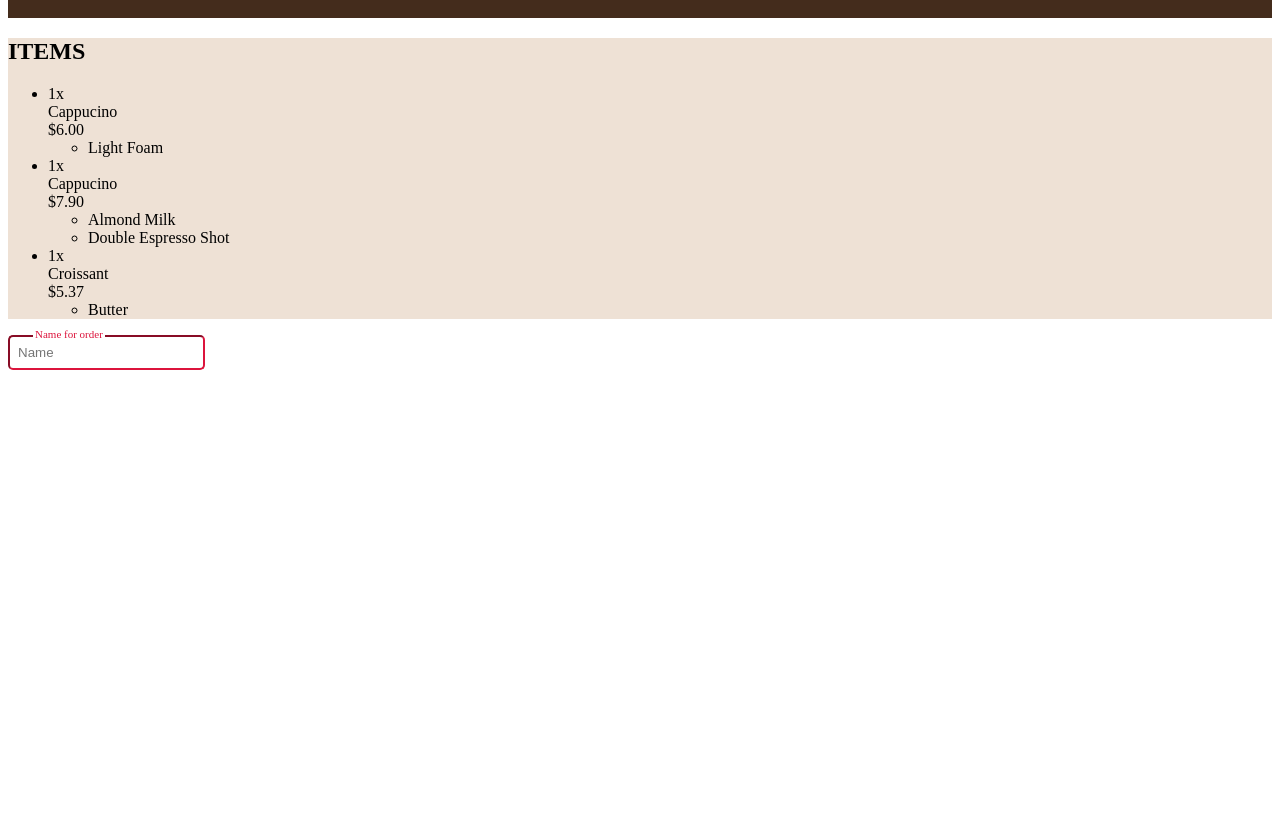
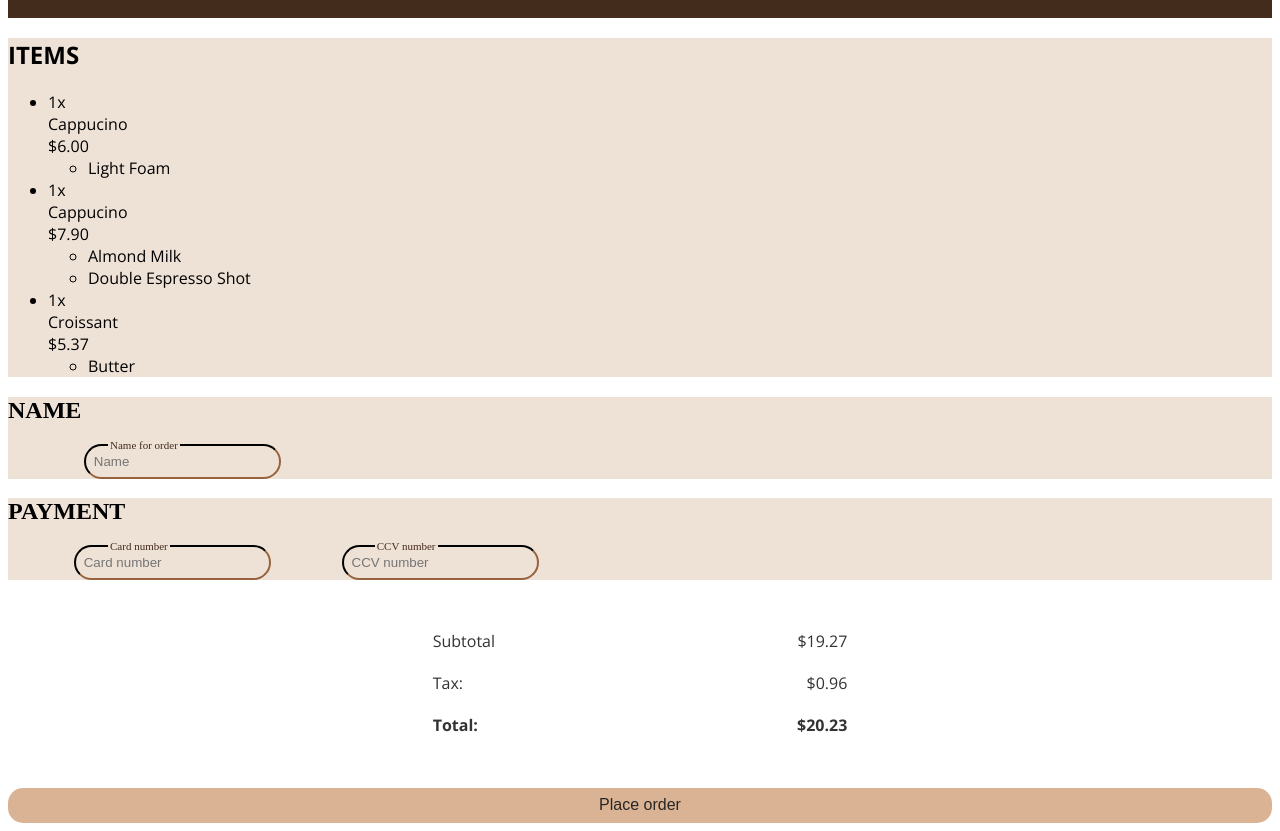
Before and after one commit to RomanHrbek/Coffee-Checkout-Page, a plain HTML site: page index.html in a window 1280 px wide. Shown: the part 76-907 px from the top of the page. Before the commit the page ends 800 px from the top, so only its background shows below. Drawn offline with nearby package versions, Linux system fonts and the light colour scheme.

Commit message:
progress

```diff
--- a/index.html
+++ b/index.html
@@ -51,26 +51,42 @@
 
     <div class="name-container">
         <div class="name-group">
-            <label for="name" class="input-label">Name for order</label>
+            <h2 class="items-header">NAME</h2>
+            <label for="ordername" class="name-label">Name for order</label>
             <input id="ordername" class="name-input" placeholder="Name" />
         </div>
     </div>
 
     <div class="payment">
+        <div class="payment-group">
+            <h2 class="items-header">PAYMENT</h2>
+            <label for="cardnumber" class="cardnumber-label">Card number</label>
+            <input id="cardnumber" class="cardnumber-input" placeholder="Card number" />
+            <label for="ccv" class="ccv-label">CCV number</label>
+            <input id="ccv" class="ccv-input" placeholder="CCV number" />
+        </div>
     </div>
 
     <div class="total">
+        <table class="table-total">
+            <tr>
+                <td class="table-column1">Subtotal</td>
+                <td class="table-column2">$19.27</td>
+            </tr>
+            <tr>
+                <td class="table-column1">Tax:</td>
+                <td class="table-column2">$0.96</td>
+            </tr>
+            <tr class="total-bold">
+                <td class="table-column1">Total:</td>
+                <td class="table-column2">$20.23</td>
+            </tr>
+          </table>
     </div>
 
     <div class="order">
-
+<button class="placeorder-btn">Place order</button>
     </div>
-
-
-
-
-
-
 
     <script src="index.js"></script>
 </body>
--- a/styles.css
+++ b/styles.css
@@ -16,51 +16,103 @@
 
 .items-container {
     background-color: rgb(238, 225, 213);
+    font-family: 'Open Sans', sans-serif;
 }
 
-
-
-
-
-
-
-
-
-
-
-
-
-
-
-
-
-
-
-
-
-
-
-
 .name-group {
-    position: relative;
-    display: inline-block;
+    background-color: rgb(238, 225, 213);
   }
 
   .name-input {
-    border-color: crimson;
+    border-color: #442C1C;
+    background-color: rgb(238, 225, 213);
     padding: 8px;
-    border-radius: 5px;
+    border-radius: 20px;
   }
 
-  .input-label {
-    background-color: white;
-    color: crimson;
+  .name-label {
+    background-color: rgb(238, 225, 213);
+    color: #442C1C;
     font-size: 11px;
-    position: absolute;
-    left: 25px;
-    top: -7px;
+    position: relative;
+    left: 100px;
+    top: -17px;
     padding: 0 2px;
   }
+
+  .payment-group {
+    background-color: rgb(238, 225, 213);
+
+  }
+
+  .cardnumber-input {
+    border-color: #442C1C;
+    background-color: rgb(238, 225, 213);
+    padding: 8px;
+    border-radius: 20px;
+  }
+
+  .cardnumber-label {
+    background-color: rgb(238, 225, 213);
+    color: #442C1C;
+    font-size: 11px;
+    position: relative;
+    left: 100px;
+    top: -17px;
+    padding: 0 2px;
+  }
+
+  .ccv-input {
+    border-color: #442C1C;
+    background-color: rgb(238, 225, 213);
+    padding: 8px;
+    border-radius: 20px;
+  }
+
+  .ccv-label {
+    background-color: rgb(238, 225, 213);
+    color: #442C1C;
+    font-size: 11px;
+    position: relative;
+    left: 100px;
+    top: -17px;
+    padding: 0 2px;
+  }
+
+  .table-total {
+    display: flex;
+    justify-content: center;
+    margin-top: 40px;
+    margin-bottom: 40px;
+    line-height: 1cm;
+    font-family: 'Open Sans', sans-serif;
+    color: rgb(51, 51, 51);
+  }
+
+  .table-column1 {
+    padding-right: 150px;
+  }
+
+  .table-column2 {
+    padding-left: 150px;
+    text-align: end;
+  }
+
+  .placeorder-btn {
+    background-color: #dab394;
+    width: 100% ;
+    height: 35px;
+    border-color: transparent;
+    border-radius: 15px;
+    font-size: 16px;
+    color: rgb(41, 38, 38);
+  }
+
+  .total-bold {
+    font-weight: bold;
+  }
+
+
 
 /* colors pallete
 #EBE7DF
```
